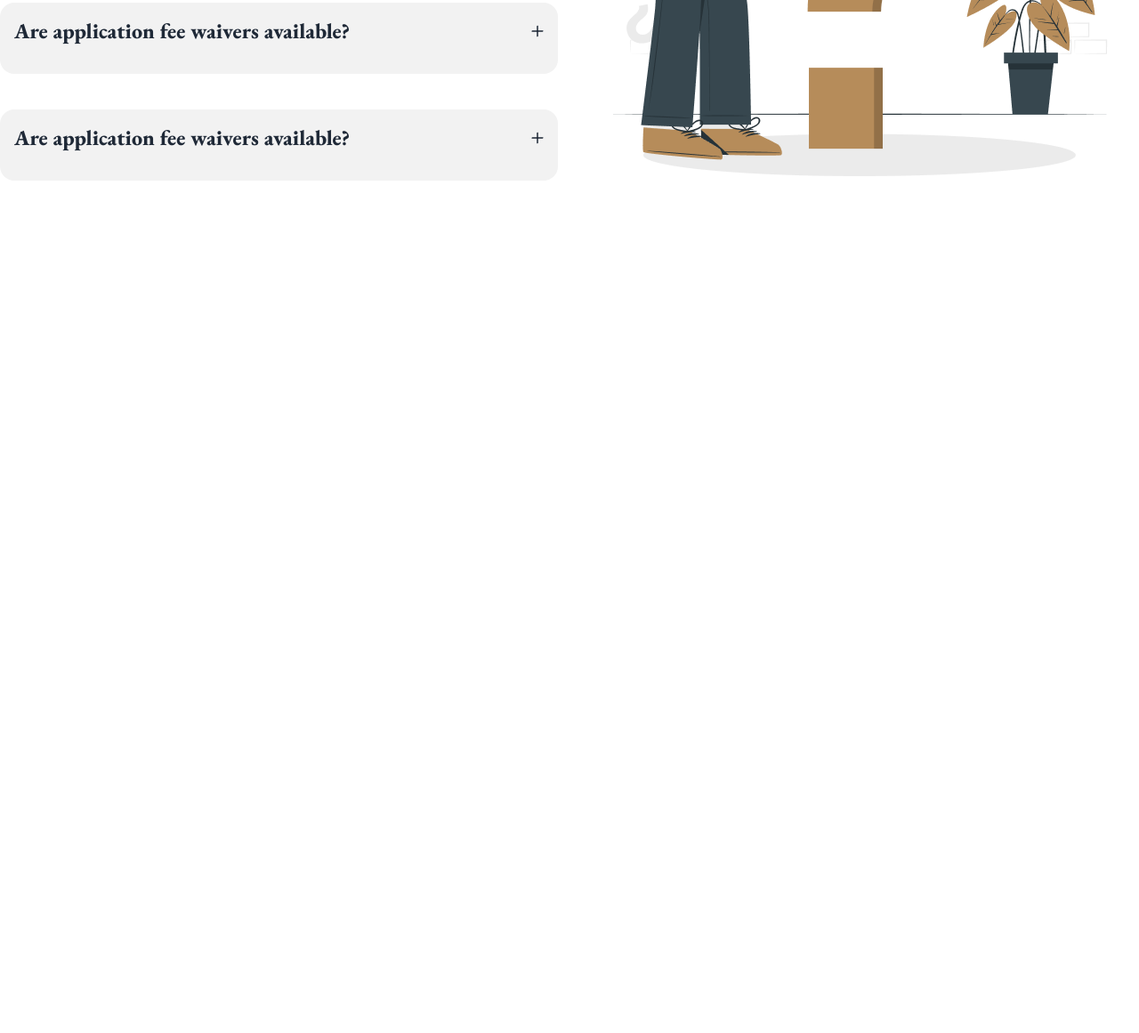
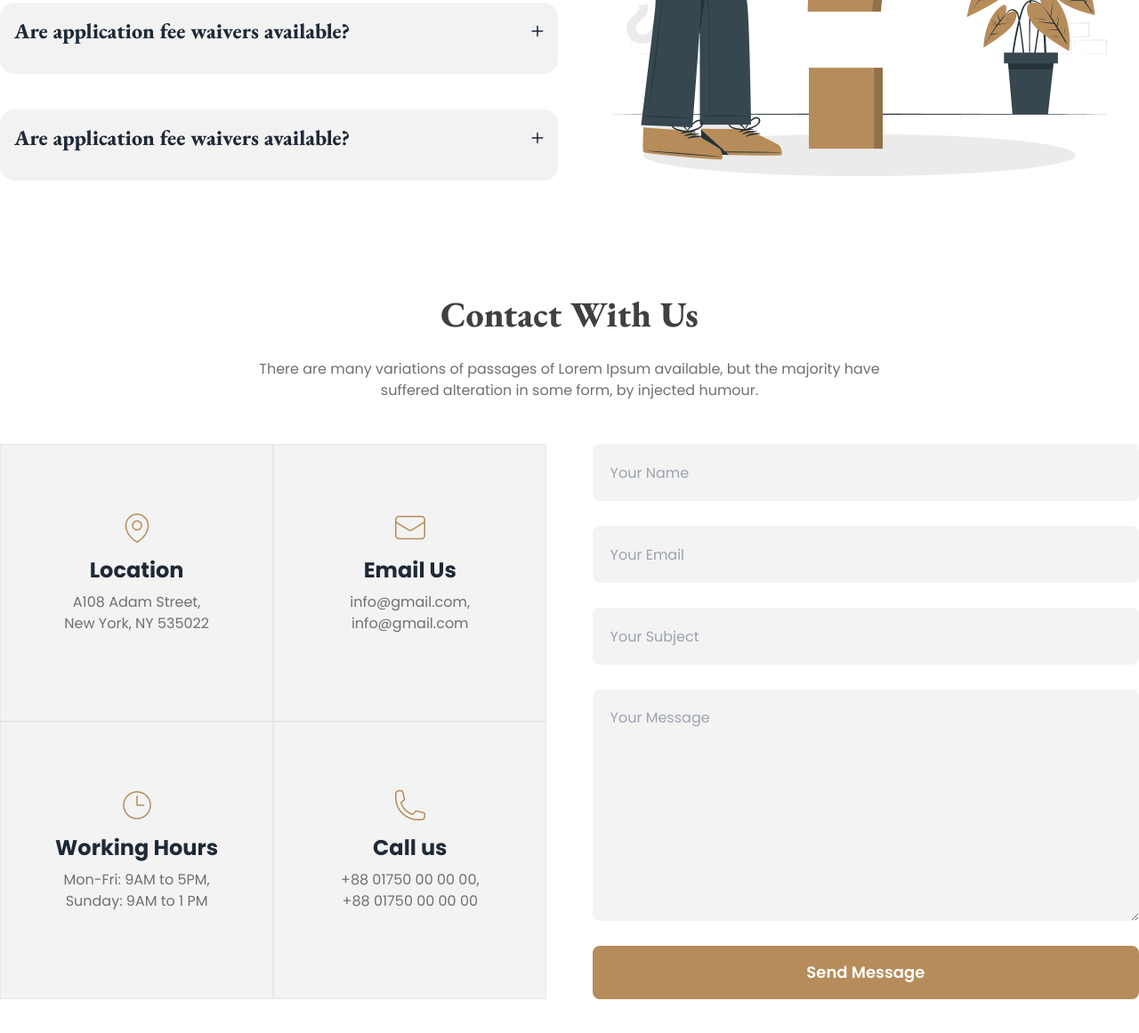
Before and after one commit to kamruzzamanbayezid/legal-solution-website, a plain HTML site: page index.html in a window 1280 px wide. Shown: the part 3207-4368 px from the top of the page at 89% size. Before the commit the page ends 3530 px from the top, so only its background shows below. Drawn offline with nearby package versions, Linux system fonts and the light colour scheme.

Commit message:
added contact with us  section

```diff
--- a/index.html
+++ b/index.html
@@ -414,6 +414,96 @@
                   </div>
             </section>
 
+            <!-- Contact with us section -->
+            <section class="mb-10 lg:mb-20">
+                  <div class="mb-12">
+                        <h4 class="text-[#414040] text-[40px] font-extrabold text-center garamond-font mb-5">Contact
+                              With Us</h4>
+                        <p class="lg:w-3/4 mx-auto text-center text-[#707070] text-base font-normal">There are many
+                              variations of passages of Lorem Ipsum available, but the majority have <br>
+                              suffered alteration in some form, by injected humour.</p>
+                  </div>
+
+                  <div class="flex flex-col gap-6 lg:gap-0 lg:flex-row justify-between">
+                        <div class=" lg:w-[48%] grid grid-cols-1 md:grid-cols-2">
+
+                              <!-- card 1 -->
+                              <div
+                                    class=" flex flex-col items-center justify-center transition delay-300 ease-in-out duration-1000 bg-[#F3F3F3] border py-14 px-10">
+                                    <figure class="flex justify-center items-center">
+                                          <img src="./images/location.png" alt="Shoes" class="mb-3" />
+                                    </figure>
+                                    <div class="text-center">
+                                          <h2 class="text-2xl mb-2 font-bold">Location</h2>
+                                          <p class="text-[#707070] text-base font-normal mb-6">A108 Adam Street,<br>
+                                                New York, NY 535022</p>
+
+                                    </div>
+                              </div>
+
+                              <!-- card 2 -->
+                              <div
+                                    class="flex flex-col items-center justify-center transition delay-300 ease-in-out duration-1000 bg-[#F3F3F3] border py-14 px-10">
+                                    <figure class="flex justify-center items-center">
+                                          <img src="./images/email.png" alt="Shoes" class="mb-3" />
+                                    </figure>
+                                    <div class="text-center">
+                                          <h2 class="text-2xl mb-2 font-bold">Email Us</h2>
+                                          <p class="text-[#707070] text-base font-normal mb-6">info@gmail.com,<br>
+                                                info@gmail.com</p>
+
+                                    </div>
+                              </div>
+
+                              <!-- card 3 -->
+                              <div
+                                    class="flex flex-col items-center justify-center transition delay-300 ease-in-out duration-1000 bg-[#F3F3F3] border py-14 px-10">
+                                    <figure class="flex justify-center items-center">
+                                          <img src="./images/time.png" alt="Shoes" class="mb-3" />
+                                    </figure>
+                                    <div class="text-center">
+                                          <h2 class="text-2xl mb-2 font-bold">Working Hours</h2>
+                                          <p class="text-[#707070] text-base font-normal mb-6">Mon-Fri: 9AM to 5PM,<br>
+                                                Sunday: 9AM to 1 PM</p>
+
+                                    </div>
+                              </div>
+
+                              <!-- card 4 -->
+                              <div
+                                    class="flex flex-col items-center justify-center transition delay-300 ease-in-out duration-1000 bg-[#F3F3F3] border py-14 px-10">
+                                    <figure class="flex justify-center items-center">
+                                          <img src="./images/call.png" alt="Shoes" class="mb-3" />
+                                    </figure>
+                                    <div class="text-center">
+                                          <h2 class="text-2xl mb-2 font-bold">Call us</h2>
+                                          <p class="text-[#707070] text-base font-normal mb-6">+88 01750 00 00 00,<br>
+                                                +88 01750 00 00 00</p>
+
+                                    </div>
+                              </div>
+
+                        </div>
+
+                        <div class=" lg:w-[48%] space-y-7">
+                              <input class="bg-[#F3F3F3] h-16 pl-5 block w-full rounded-lg" type="text"
+                                    placeholder="Your Name">
+
+                              <input class="bg-[#F3F3F3] h-16 pl-5 block w-full rounded-lg" type="email"
+                                    placeholder="Your Email">
+
+                              <input class="bg-[#F3F3F3] h-16 pl-5 block w-full rounded-lg" type="email"
+                                    placeholder="Your Subject">
+
+                              <textarea class="bg-[#F3F3F3] pl-5 pt-5 block w-full rounded-lg"
+                                    placeholder="Your Message" cols="30" rows="10"></textarea>
+
+                              <button class="text-white font-semibold text-lg px-7 py-4 bg-[#B68C5A] rounded-lg w-full">Send Message</button>
+                        </div>
+                  </div>
+
+            </section>
+
       </main>
 
 </body>
```
